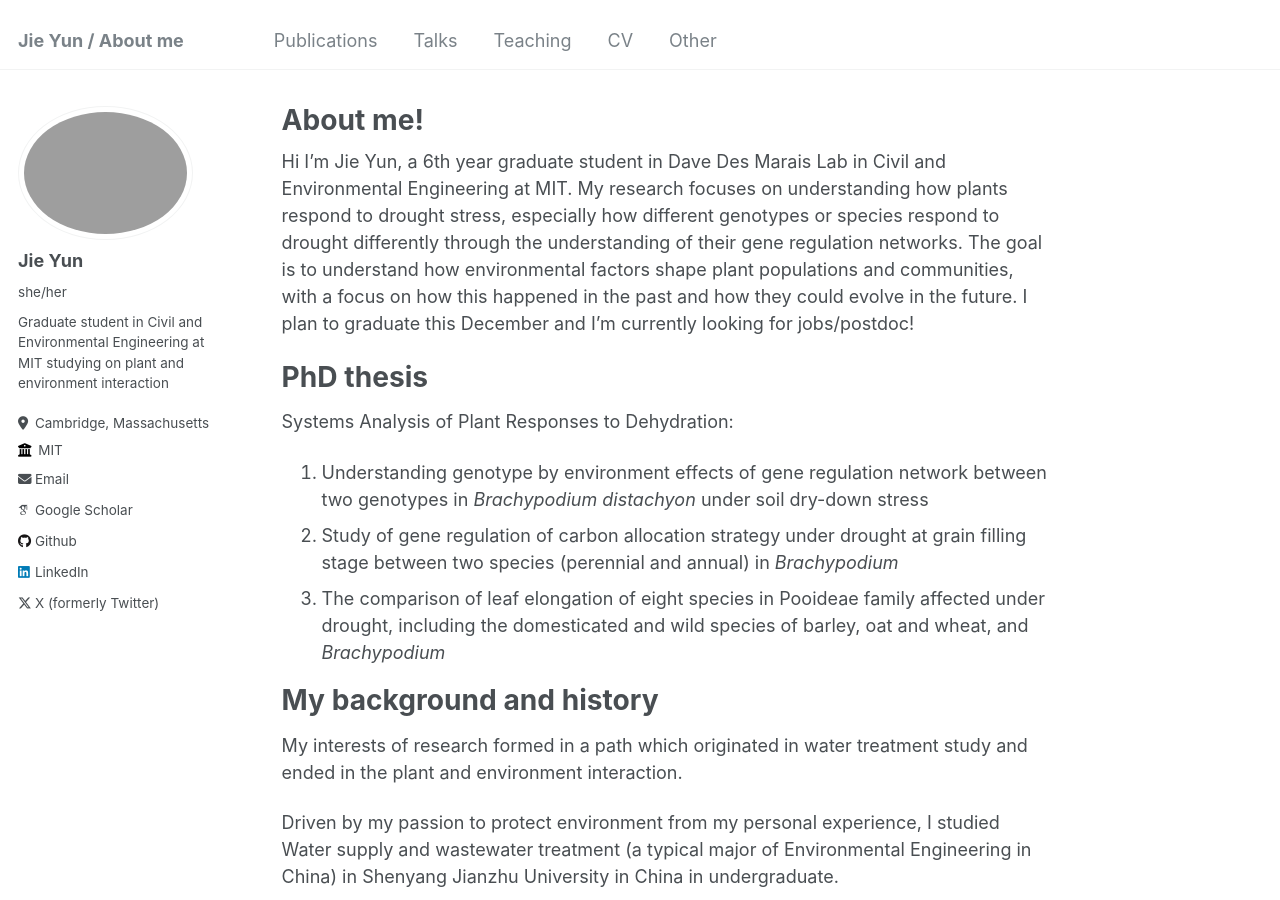
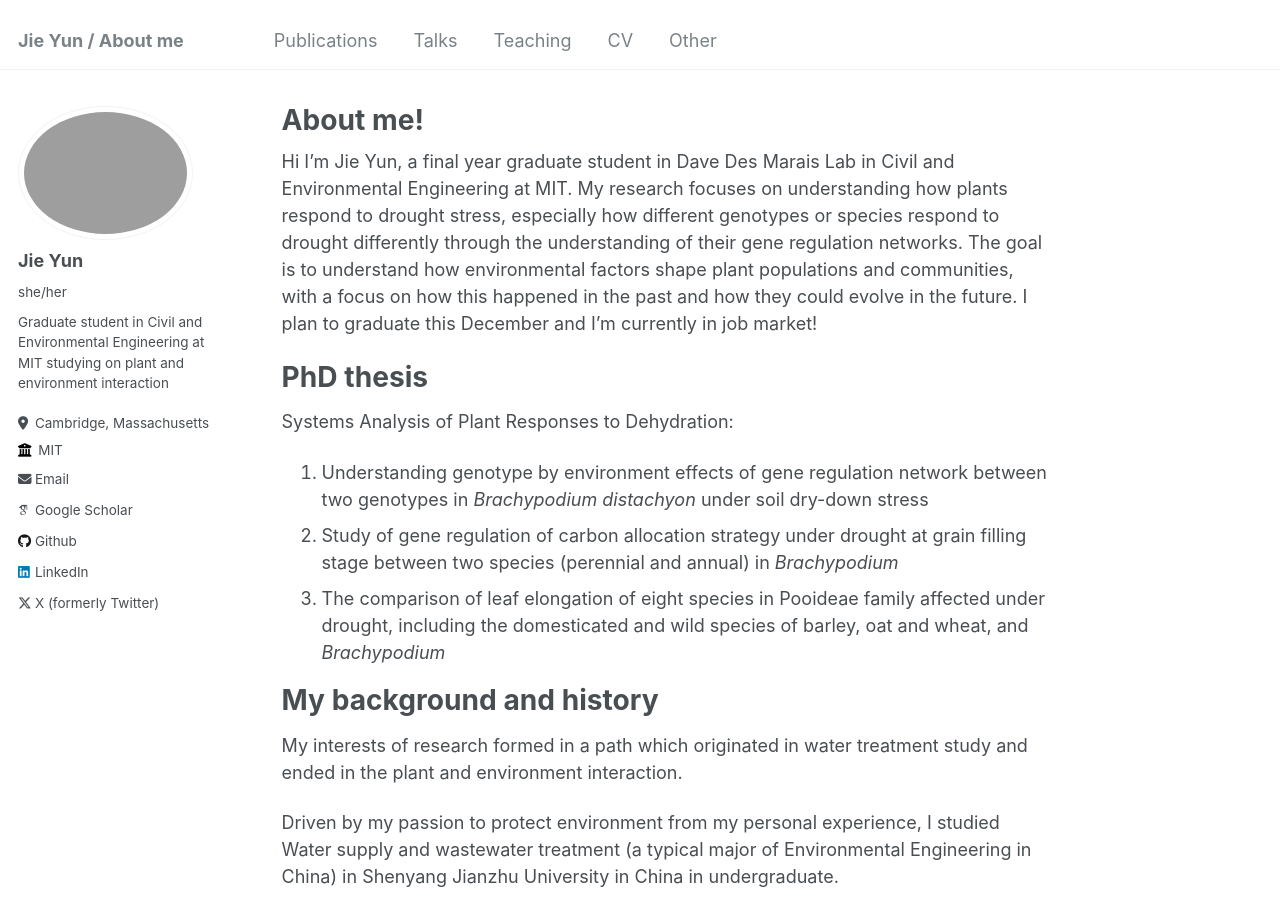
Before and after one commit to jyjiey/jyjiey.github.io, a Jekyll site: the page built from _pages/about.md, in a window 1280 px wide and 900 px high. Built offline with Jekyll 4.4.1, drawn with Linux system fonts in a browser that asks for light colours; some web fonts are replaced.

Commit message:
Update about.md

```diff
--- a/_pages/about.md
+++ b/_pages/about.md
@@ -7,7 +7,7 @@ redirect_from:
   - /about.html
 ---
 
-Hi I’m Jie Yun, a 6th year graduate student in Dave Des Marais Lab in Civil and Environmental Engineering at MIT. My research focuses on understanding how plants respond to drought stress, especially how different genotypes or species respond to drought differently through the understanding of their gene regulation networks. The goal is to understand how environmental factors shape plant populations and communities, with a focus on how this happened in the past and how they could evolve in the future. I plan to graduate this December and I’m currently looking for jobs/postdoc!
+Hi I’m Jie Yun, a final year graduate student in Dave Des Marais Lab in Civil and Environmental Engineering at MIT. My research focuses on understanding how plants respond to drought stress, especially how different genotypes or species respond to drought differently through the understanding of their gene regulation networks. The goal is to understand how environmental factors shape plant populations and communities, with a focus on how this happened in the past and how they could evolve in the future. I plan to graduate this December and I’m currently in job market!
 
 
 PhD thesis
```
